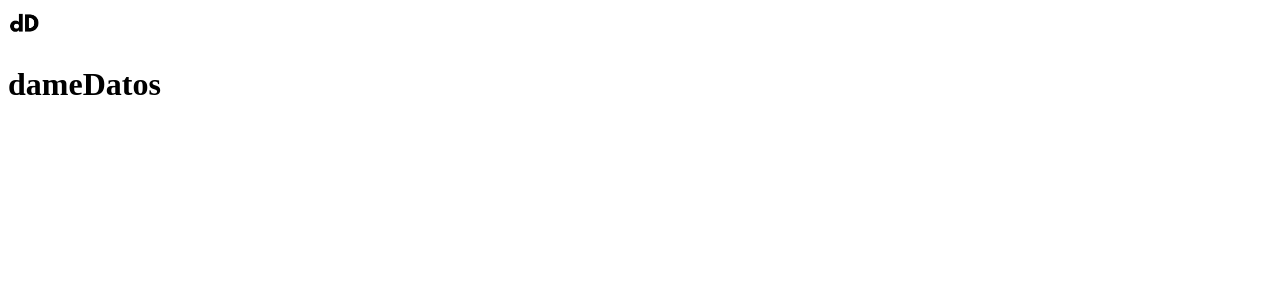
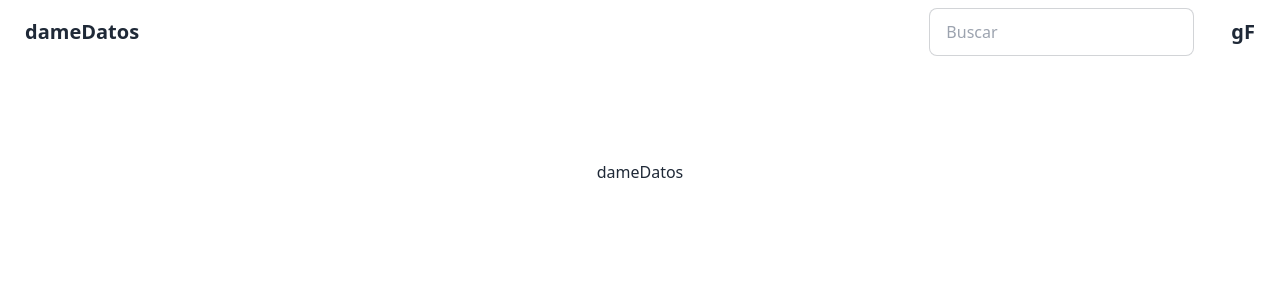
Before and after one commit to damedatos/webapp, a Next.js app: page / in a window 1280 px wide. Shown: the top 300 px of the page. Built offline with nearby package versions, Linux system fonts and the light colour scheme.

Commit message:
daisyui navbar

```diff
--- a/package.json
+++ b/package.json
@@ -17,6 +17,7 @@
   },
   "devDependencies": {
     "autoprefixer": "^10.0.1",
+    "daisyui": "^4.4.19",
     "eslint": "^8",
     "eslint-config-next": "14.0.4",
     "postcss": "^8",
--- a/src/pages/_app.js
+++ b/src/pages/_app.js
@@ -1,19 +1,28 @@
+import '../styles/globals.css';
 import Head from 'next/head'
 import Link from 'next/link'
 
 function MyApp({ Component, pageProps }) {
     return (<>
-        <Head>
-            <title>dameDatos</title>
-        </Head>
-        <div className="nav">
-            <Link href="/">
-                <img id="title" src="dD.png" width ="33" height="33"/>
-            </Link>
+        <Head><title>dameDatos</title></Head>
+        <div className="navbar bg-base-100">
+            <div className="flex-1">
+                <a className="btn btn-ghost text-xl">dameDatos</a>
+            </div>
+            <div className="flex-none gap-2">
+                <div className="form-control">
+                    <input type="text" placeholder="Buscar" className="input input-bordered w-25 me-3" />
+                </div>
+                <div tabIndex={0} role="button" className="dropdown dropdown-end">
+                    <span className="btn btn-ghost text-xl">gF</span>
+                    <ul tabIndex={0} className="mt-5 p-3 gap-3 shadow menu dropdown-content rounded-box w-20">
+                        <li>Perfil</li>
+                        <li>Salir</li>
+                    </ul>
+                </div>
+            </div>
         </div>
-        <div className="wrapper grid">
         <Component {...pageProps} />
-        </div>
     </>)
 }
 
--- a/src/pages/api/materias/[nombre].js
+++ b/src/pages/api/materias/[nombre].js
@@ -1,12 +1,20 @@
 import dbConnect from '../../../lib/dbConnect'
 import Materia from '../../../models/materia'
-
 export default async function handler(req, res) {
     const { nombre } = req.query
     await dbConnect()
     try {
-        const materia = await Materia.find({nombre: nombre})
-        res.status(200).json({ success: true, data: materia })
+        // const materias = await Materia.find({nombre: nombre})
+        const materias = await Materia.aggregate([
+            {$search: {
+                index: "nombre",
+                text: {
+                    query: nombre,
+                    path: "nombre"
+                }
+            }}
+        ])
+        res.status(200).json({ success: true, data: materias })
     } catch (e) {
         res.status(400).json({ success: false })
     }
--- /dev/null
+++ b/src/styles/globals.css
@@ -0,0 +1,3 @@
+@tailwind base;
+@tailwind components;
+@tailwind utilities;
--- a/tailwind.config.js
+++ b/tailwind.config.js
@@ -1,18 +1,7 @@
-/** @type {import('tailwindcss').Config} */
 module.exports = {
-  content: [
-    './src/pages/**/*.{js,ts,jsx,tsx,mdx}',
-    './src/components/**/*.{js,ts,jsx,tsx,mdx}',
-    './src/app/**/*.{js,ts,jsx,tsx,mdx}',
-  ],
-  theme: {
-    extend: {
-      backgroundImage: {
-        'gradient-radial': 'radial-gradient(var(--tw-gradient-stops))',
-        'gradient-conic':
-          'conic-gradient(from 180deg at 50% 50%, var(--tw-gradient-stops))',
-      },
-    },
-  },
-  plugins: [],
-}
+  content: ['./src/**/*.{js,ts,jsx,tsx,mdx}'],
+  plugins: [require('daisyui')],
+  daisyui: {
+    themes: ['light']
+  }
+};
```
Also changed, not shown: 1 other file (tests, documents, lock files or other folders).
